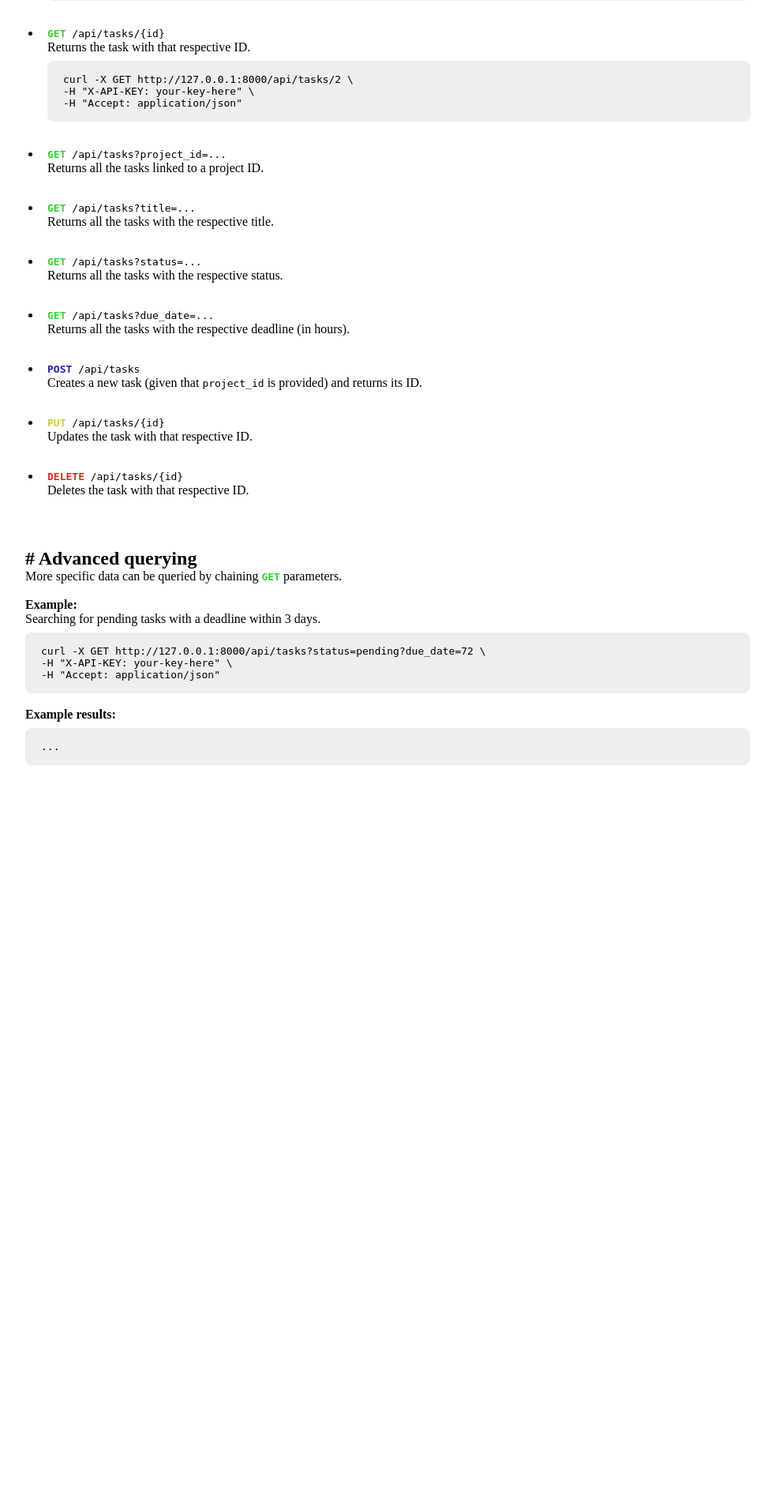
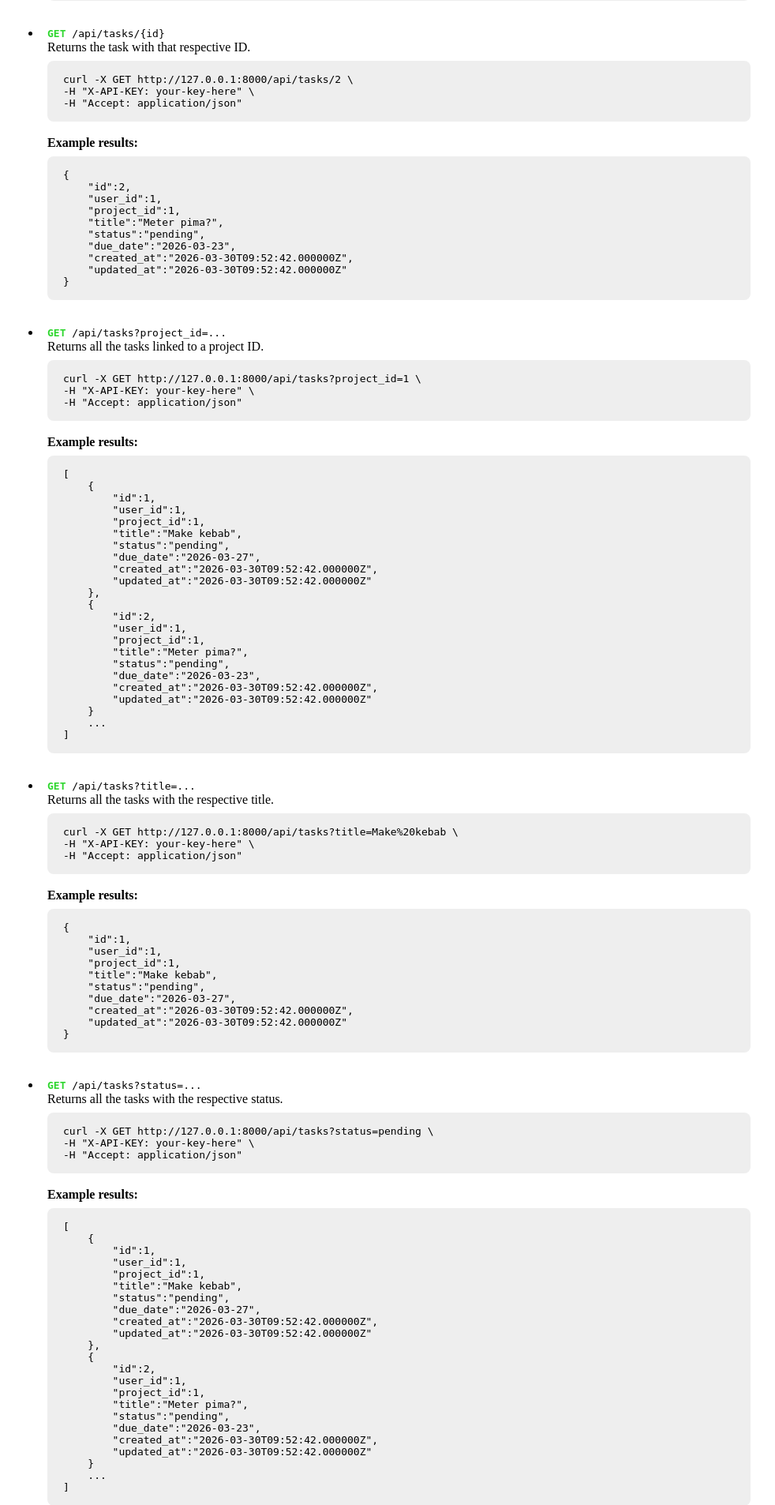
Before and after one commit to zeh-raan/pima-app, a Laravel app: page /docs in a window 1280 px wide. Shown: the part 3701-5607 px from the top of the page at 79% size, without its empty margins (250-1232 px from the left). Before the commit the page ends 4670 px from the top, so only its background shows below. Run offline with Laravel 12, Linux system fonts and the light colour scheme; a user stored in the database is signed in; data comes from the database, SQL or seed files in the repository.

Commit message:
Task endpoints done

```diff
--- a/resources/views/docs.blade.php
+++ b/resources/views/docs.blade.php
@@ -273,41 +273,219 @@ curl -X GET http://127.0.0.1:8000/api/tasks \
 curl -X GET http://127.0.0.1:8000/api/tasks/2 \
 -H "X-API-KEY: your-key-here" \
 -H "Accept: application/json"</pre>
+
+                <br />
+                <br />
+                <h4>Example results:</h4>
+                <pre class="codeblock">
+{
+    "id":2,
+    "user_id":1,
+    "project_id":1,
+    "title":"Meter pima?",
+    "status":"pending",
+    "due_date":"2026-03-23",
+    "created_at":"2026-03-30T09:52:42.000000Z",
+    "updated_at":"2026-03-30T09:52:42.000000Z"
+}</pre>
             </li>
 
             <li>
                 <code><code class="method-get">GET</code> /api/tasks?project_id=...</code>
                 <p>Returns all the tasks linked to a project ID.</p>
+
+<pre class="codeblock">
+curl -X GET http://127.0.0.1:8000/api/tasks?project_id=1 \
+-H "X-API-KEY: your-key-here" \
+-H "Accept: application/json"</pre>
+
+                <br />
+                <br />
+                <h4>Example results:</h4>
+                <pre class="codeblock">
+[
+    {
+        "id":1,
+        "user_id":1,
+        "project_id":1,
+        "title":"Make kebab",
+        "status":"pending",
+        "due_date":"2026-03-27",
+        "created_at":"2026-03-30T09:52:42.000000Z",
+        "updated_at":"2026-03-30T09:52:42.000000Z"
+    },
+    {
+        "id":2,
+        "user_id":1,
+        "project_id":1,
+        "title":"Meter pima?",
+        "status":"pending",
+        "due_date":"2026-03-23",
+        "created_at":"2026-03-30T09:52:42.000000Z",
+        "updated_at":"2026-03-30T09:52:42.000000Z"
+    }
+    ...
+]</pre>
             </li>
 
             <li>
                 <code><code class="method-get">GET</code> /api/tasks?title=...</code>
                 <p>Returns all the tasks with the respective title.</p>
+
+<pre class="codeblock">
+curl -X GET http://127.0.0.1:8000/api/tasks?title=Make%20kebab \
+-H "X-API-KEY: your-key-here" \
+-H "Accept: application/json"</pre>
+
+                <br />
+                <br />
+                <h4>Example results:</h4>
+                <pre class="codeblock">
+{
+    "id":1,
+    "user_id":1,
+    "project_id":1,
+    "title":"Make kebab",
+    "status":"pending",
+    "due_date":"2026-03-27",
+    "created_at":"2026-03-30T09:52:42.000000Z",
+    "updated_at":"2026-03-30T09:52:42.000000Z"
+}</pre>
             </li>
 
             <li>
                 <code><code class="method-get">GET</code> /api/tasks?status=...</code>
                 <p>Returns all the tasks with the respective status.</p>
+
+<pre class="codeblock">
+curl -X GET http://127.0.0.1:8000/api/tasks?status=pending \
+-H "X-API-KEY: your-key-here" \
+-H "Accept: application/json"</pre>
+
+                <br />
+                <br />
+                <h4>Example results:</h4>
+                <pre class="codeblock">
+[
+    {
+        "id":1,
+        "user_id":1,
+        "project_id":1,
+        "title":"Make kebab",
+        "status":"pending",
+        "due_date":"2026-03-27",
+        "created_at":"2026-03-30T09:52:42.000000Z",
+        "updated_at":"2026-03-30T09:52:42.000000Z"
+    },
+    {
+        "id":2,
+        "user_id":1,
+        "project_id":1,
+        "title":"Meter pima?",
+        "status":"pending",
+        "due_date":"2026-03-23",
+        "created_at":"2026-03-30T09:52:42.000000Z",
+        "updated_at":"2026-03-30T09:52:42.000000Z"
+    }
+    ...
+]</pre>
             </li>
 
             <li>
-                <code><code class="method-get">GET</code> /api/tasks?due_date=...</code>
-                <p>Returns all the tasks with the respective deadline (in hours).</p>
+                <code><code class="method-get">GET</code> /api/tasks?month=...</code>
+                <p>Returns all the tasks in a specific month.</p>
+
+<pre class="codeblock">
+curl -X GET http://127.0.0.1:8000/api/tasks?month=1 \
+-H "X-API-KEY: your-key-here" \
+-H "Accept: application/json"</pre>
+
+                <br />
+                <br />
+                <h4>Example results:</h4>
+                <pre class="codeblock">
+{
+    "id":3,
+    "user_id":1,
+    "project_id":1,
+    "title":"Meter tous!",
+    "status":"done",
+    "due_date":"2026-01-30",
+    "created_at":"2026-03-30T11:53:59.000000Z",
+    "updated_at":"2026-03-30T11:53:59.000000Z"
+}</pre>
             </li>
 
             <li>
                 <code><code class="method-post">POST</code> /api/tasks</code>
                 <p>Creates a new task (given that <code class="api-reqs">project_id</code> is provided) and returns its ID.</p>
+
+<pre class="codeblock">
+curl -X POST "http://127.0.0.1:8000/api/tasks" \
+-H "X-API-KEY: your-key-here" \
+-H "Accept: application/json" \
+-H "Content-Type: application/json" \
+-d '{
+    "project_id": 1,
+    "title": "Wrap Crispy! Ena",
+    "status": "done",
+    "due_date": "2026-04-05 14:00:00"
+}'</pre>
+
+                <br />
+                <br />
+                <h4>Example results:</h4>
+                <pre class="codeblock">4</pre>
             </li>
 
             <li>
                 <code><code class="method-put">PUT</code> /api/tasks/{id}</code>
                 <p>Updates the task with that respective ID.</p>
+
+<pre class="codeblock">
+curl -X PUT "http://127.0.0.1:8000/api/tasks" \
+-H "X-API-KEY: your-key-here" \
+-H "Accept: application/json" \
+-H "Content-Type: application/json" \
+-d '{
+    "title":"Meter pima? (Updated)",
+    "status": "done",
+    "due_date": "2026-04-05 15:00:00"
+}'</pre>
+
+                <br />
+                <br />
+                <h4>Example results:</h4>
+                <pre class="codeblock">
+{
+    "id":2,
+    "user_id":1,
+    "project_id":1,
+    "title":"Meter pima? (Updated)",
+    "status":"done",
+    "due_date":"2026-04-05 15:00:00",
+    "created_at":"2026-03-30T11:53:59.000000Z",
+    "updated_at":"2026-03-30T13:49:18.000000Z"
+}</pre>
             </li>
 
             <li>
                 <code><code class="method-del">DELETE</code> /api/tasks/{id}</code>
                 <p>Deletes the task with that respective ID.</p>
+
+<pre class="codeblock">
+curl -X PUT "http://127.0.0.1:8000/api/tasks/3" \
+-H "X-API-KEY: your-key-here" \
+-H "Accept: application/json" \
+-H "Content-Type: application/json"</pre>
+
+                <br />
+                <br />
+                <h4>Example results:</h4>
+                <pre class="codeblock">
+{
+    "message":"Task deleted successfully"
+}</pre>
             </li>
         </ul>
     </div>
```
Also changed, not shown: app/Http/Controllers/TaskController.php (+74 -44 lines), database/migrations/2026_02_27_142544_create_tasks_table.php, public/css/app.css (added), public/pima.svg (added).
